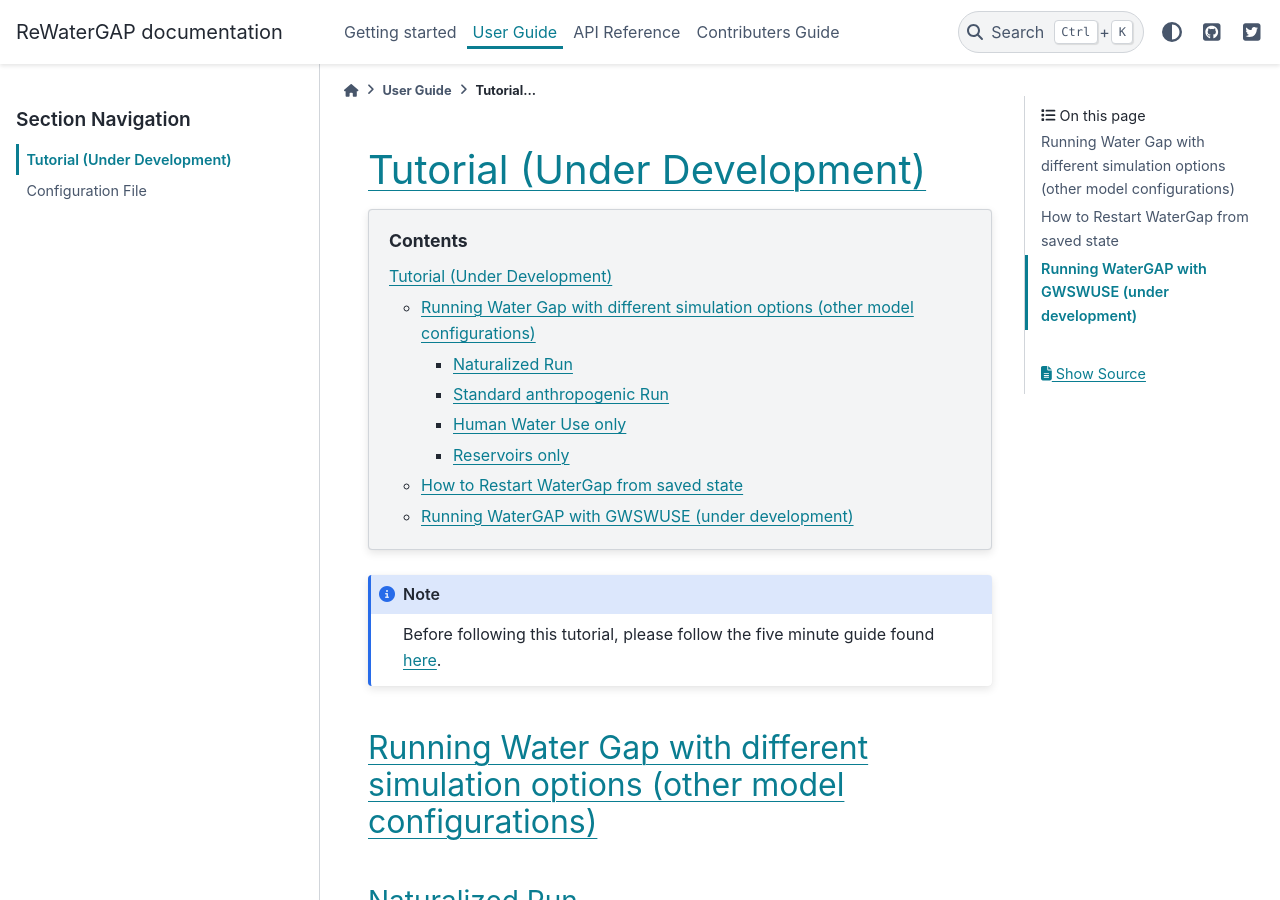
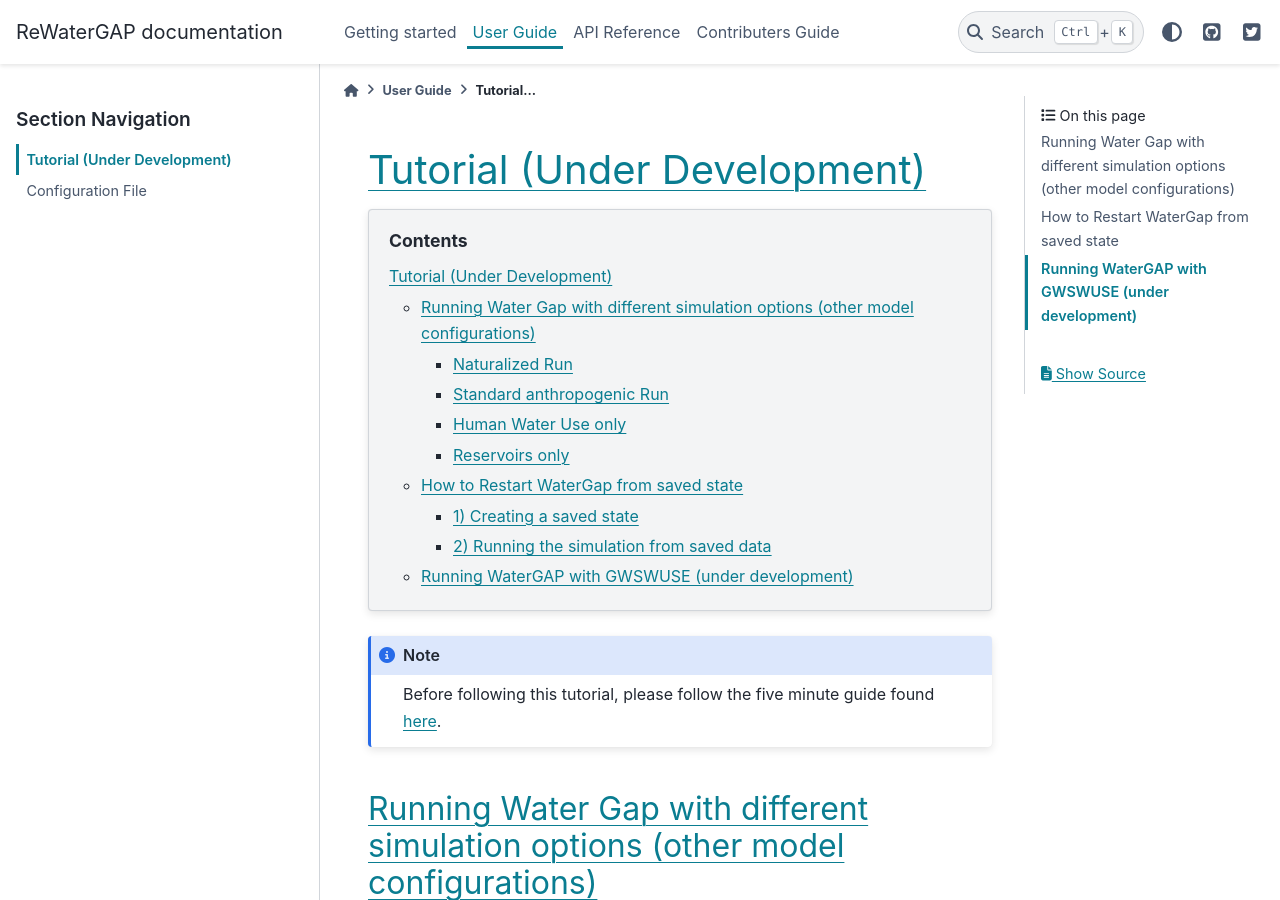
Before and after one commit to HydrologyFrankfurt/ReWaterGAP, a Sphinx documentation site: the page built from docs/user_guide/tutorials.rst, in a window 1280 px wide and 900 px high. Built offline with Sphinx 7.4.7 and the PyData theme 0.15.4, drawn with Linux system fonts in a browser that asks for light colours; pages that are not in the unit, such as notebooks, are missing from menus.

Commit message:
Update tutorials.rst

```diff
--- a/docs/user_guide/tutorials.rst
+++ b/docs/user_guide/tutorials.rst
@@ -166,11 +166,13 @@
 
 **Prerequisites:** You will need to clone WaterGAP and create an environment to run it in. If you haven't done so, follow the :ref:`five minute guide <five_minute_guide>` for this.
 
-**1) Prepare the input data.**
+1) Prepare the input data.
+^^^^^^^^^^^^^^^^^^^^^^^^^^^^^^^^
 
 Download all required climate forcing and water use data, remove all leap days, and place the data in the "input_data" folder in your ReWaterGAP repository as explained :ref:`above <prepare_input_data>`.
 
-**2) Modify the configuration file to set up a human-water-use-only run.**
+2) Modify the configuration file to set up a human-water-use-only run.
+^^^^^^^^^^^^^^^^^^^^^^^^^^^^^^^^^^^^^^^^^^^^^^^^^^^^^^^^^^^^^^^^^^^^^^^^
 
 The only difference between a standard and a human-water-use-only run are the simulation options. In your configuration file, under "SimulationOption" find “AntNat_opts”. Set "ant" to "true," "subtract_use" to "true" and "res_opt" to "false" as seen in the picture :ref:`below <use_only_run_example_picture>`.
 
@@ -180,7 +182,8 @@
 
 Set up File Paths, other Runtime Options, Restart Options, Simulation Period Options, Time step, Simulation Extend and Output Variables as described :ref:`above <modify_the_configuration_file_tutorial>` and save it.
 
-**3) Run the simulation**
+3) Run the simulation
+^^^^^^^^^^^^^^^^^^^^^^^^^^^^^^^^
 
 To run WaterGAP, use the following command in your terminal:
 
@@ -192,7 +195,8 @@
 
 In your WaterGAP repository under "output_data" you will find a file named "dis_1989-12-31.nc".
 
-**4) Visualizing your results using Panopoly**
+4) Visualizing your results using Panopoly
+^^^^^^^^^^^^^^^^^^^^^^^^^^^^^^^^^^^^^^^^^^^^^^^^^^^^^^^^^^^^^^^^
 
 For a brief guide on using Panopoly for data visualization see `above <visualize_using_panopoly>`_.
 
@@ -209,12 +213,13 @@
 
 **Prerequisites:** You will need to clone WaterGAP and create an environment to run it in. If you haven't done so, follow the :ref:`five minute guide <five_minute_guide>` for this.
 
-**1) Prepare the input data.**
+1) Prepare the input data.
+^^^^^^^^^^^^^^^^^^^^^^^^^^^^^^^^
 
 Download all required climate forcing and water use data, remove all leap days, and place the data in the "input_data" folder in your ReWaterGAP repository as explained :ref:`above <prepare_input_data>`.
 
-**2) Modify the configuration file to set up a reservoirs-only run.**
-
+2) Modify the configuration file to set up a reservoirs-only run.
+^^^^^^^^^^^^^^^^^^^^^^^^^^^^^^^^^^^^^^^^^^^^^^^^^^^^^^^^^^^^^^^^^^^^^^^
 The only difference between a standard and a reservoirs-only run are the simulation options. In your configuration file, under "SimulationOption" find “AntNat_opts”. Set "ant" to "true," "subtract_use" to "false" and "res_opt" to "true" as seen in the picture :ref:`below <reservoirs_only_run_example_picture>`.
 
 .. _reservoirs_only_run_example_picture:
@@ -223,7 +228,8 @@
 
 Set up File Paths, other Runtime Options, Restart Options, Simulation Period Options, Time step, Simulation Extend and Output Variables as described :ref:`above <modify_the_configuration_file_tutorial>` and save it.
 
-**3) Run the simulation**
+3) Run the simulation
+^^^^^^^^^^^^^^^^^^^^^^^^^^^^^^^^
 
 To run WaterGAP, use the following command in your terminal:
 
@@ -235,7 +241,8 @@
 
 In your WaterGAP repository under "output_data" you will find a file named "dis_1989-12-31.nc".
 
-**4) Visualizing your results using Panopoly**
+4) Visualizing your results using Panopoly
+^^^^^^^^^^^^^^^^^^^^^^^^^^^^^^^^^^^^^^^^^^^^^^^^^^^^^^^^^^^^^^^^
 
 For a brief guide on using Panopoly for data visualization see `above <visualize_using_panopoly>`_.
 
@@ -251,8 +258,8 @@
 
 .. _creating_a_saved_state:
 
-**1) Creating a saved state**
-
+1) Creating a saved state
+******************************
 Restarting the simulation works for any of the simulation options (`Standard Run <standard_anthropogenic_run>`_, `Naturalized Run <naturalized_run>`_, `Human Water Use <human_water_use_only>`_ and `Reservoirs only <reservoirs_only>`_). In this example, we will be creating a saved state for a `standard anthropogenic run <standard_anthropogenic_run>`_.
 
 Before running the simulation we have to modify the configuration file. In your WaterGAP repository, navigate to "**Config_ReWaterGAP.json**". Under "**RestartOptions**", set "**restart**" to "false" and "**save_model_states_for_restart**" to "true", as this is the run we will be creating the saved state from. On your computer create a folder to save the saved state data in. In this example, we will be using a folder under "Users/username/restart_data". In your configuration file, set "**save_and_read_states_dir**" to the created directory, as shown in the `image below <saving_for_restart>`_ .
@@ -273,7 +280,8 @@
 
 .. figure:: ../images/getting_started/tutorials/saved_state_pickle_file.png
 
-**2) Running the simulation from saved data**
+2) Running the simulation from saved data
+****************************************************
 
 In this step we will be running the simulation from the previously saved state, for the year 1990, starting one day after the last day saved in the saved state. It is possible to run the simulation for any time period even beyond the one year used here.
 
```
